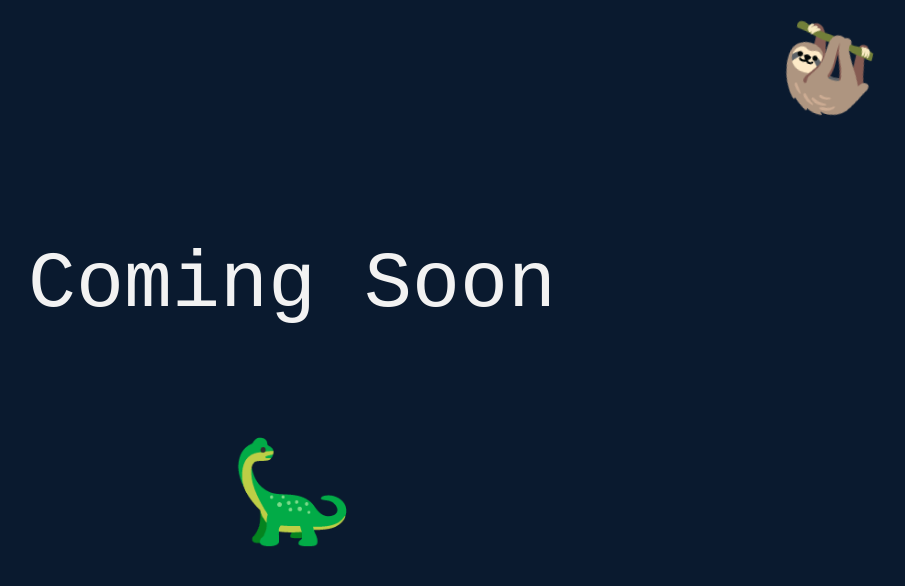
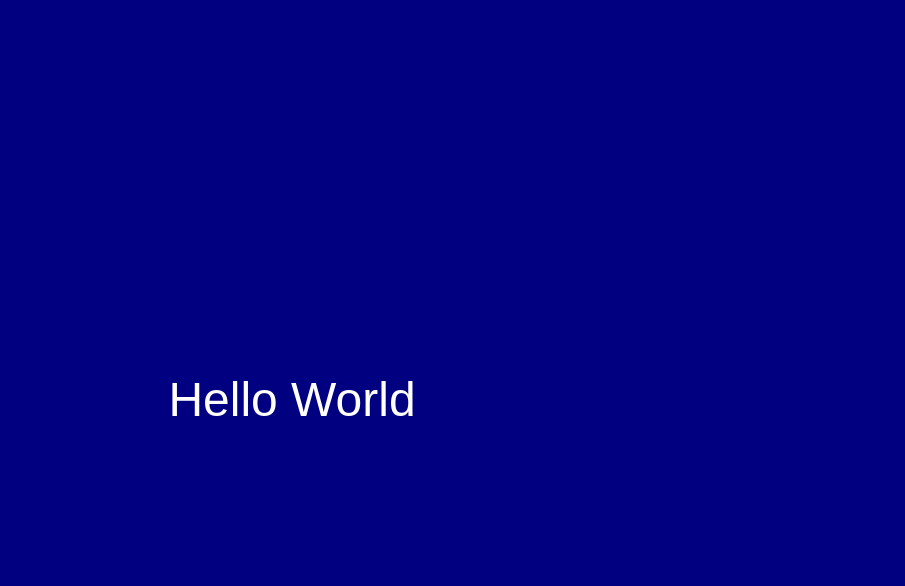
Before and after one commit to yalduh/yalda-uk, a Next.js app: page / in a window 1280 px wide. Shown: the top 586 px of the page, without its empty margins (348-1253 px from the left). Built offline with nearby package versions, Linux system fonts and the light colour scheme.

Commit message:
Update page.tsx

```diff
--- a/app/page.tsx
+++ b/app/page.tsx
@@ -1,67 +1,17 @@
-import { Inter } from "next/font/google";
-
 export default function Home() {
   return (
     <main
       style={{
         minHeight: "100vh",
         display: "flex",
-        flexDirection: "column",
         alignItems: "center",
         justifyContent: "center",
-        backgroundColor: "#0a1a2f",
-        color: "#f2f2f2",
-        textAlign: "center",
-        fontFamily: "'Courier New', monospace",
+        backgroundColor: "navy",
+        color: "white",
+        fontSize: "48px",
       }}
     >
-      <h1 style={{ fontSize: "80px", marginBottom: "40px" }}>
-        Coming Soon
-      </h1>
-
-      {/* Jumping Dino */}
-      <span className="dino">🦕</span>
-
-      {/* Hanging Sloth */}
-      <span className="sloth">🦥</span>
-
-      <style jsx>{`
-        .dino {
-          display: inline-block;
-          font-size: 100px;
-          margin-top: 40px;
-          animation: jump 1s infinite;
-        }
-        @keyframes jump {
-          0%,
-          100% {
-            transform: translateY(0);
-          }
-          50% {
-            transform: translateY(-30px);
-          }
-        }
-
-        .sloth {
-          position: absolute;
-          top: 20px;
-          right: 40px;
-          font-size: 80px;
-          transform-origin: top center;
-          animation: swing 2s infinite ease-in-out;
-        }
-        @keyframes swing {
-          0% {
-            transform: rotate(15deg);
-          }
-          50% {
-            transform: rotate(-15deg);
-          }
-          100% {
-            transform: rotate(15deg);
-          }
-        }
-      `}</style>
+      Hello World
     </main>
   );
 }
```
